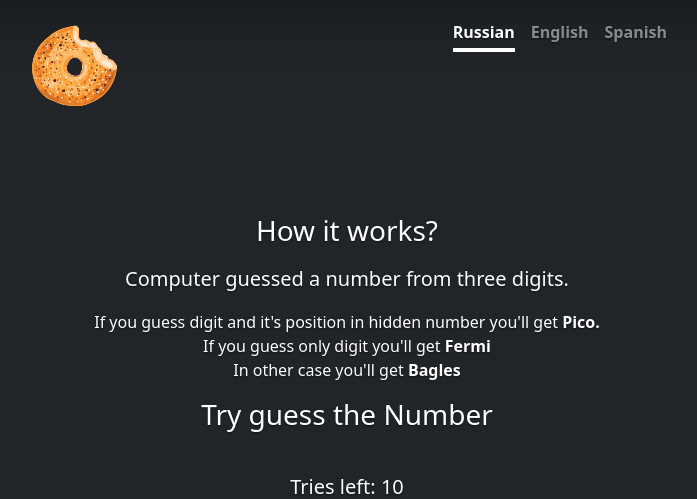
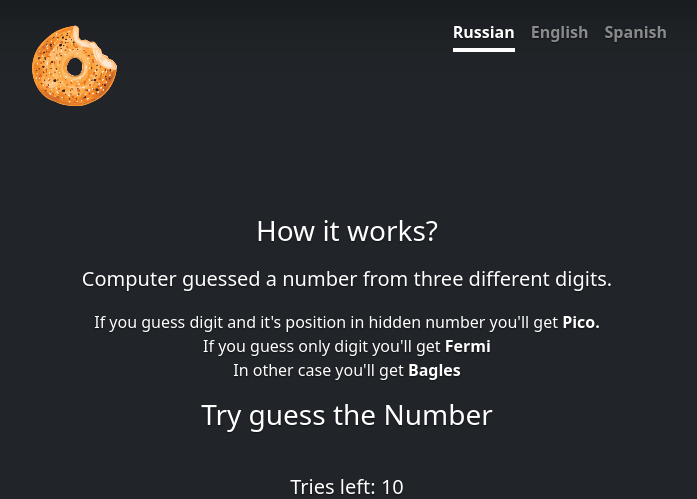
Before and after one commit to Xantes/PET-bagles, a Flask app: page /current_game/1 in a window 1280 px wide. Shown: the top 499 px of the page, without its empty margins (293-990 px from the left). Run offline with Flask 3, Linux system fonts and the light colour scheme; some libraries are stand-ins or nearby versions.

Commit message:
add valiidator and little text

```diff
--- a/app/application/forms.py
+++ b/app/application/forms.py
@@ -1,11 +1,11 @@
 from flask_wtf import FlaskForm
 from wtforms import StringField, IntegerField, SubmitField
-from wtforms.validators import Length, DataRequired
+from wtforms.validators import Length, DataRequired, NumberRange
 
 
 class TryForm(FlaskForm):
     try_number = StringField(label=None,
-                             validators=[Length(min=3, max=3), DataRequired()])
+                             validators=[Length(min=3, max=3), NumberRange(min=0, max=999), DataRequired()])
     submit_button = SubmitField(label='Try')
 
 
--- a/app/application/templates/game.html
+++ b/app/application/templates/game.html
@@ -9,7 +9,7 @@
         How it works?
     </h2>
     <p class="lead">
-        Computer guessed a number from three digits.
+        Computer guessed a number from three different digits.
     <p>If you guess digit and it's position in hidden number you'll get <b>Pico.</b><br>
         If you guess only digit you'll get <b>Fermi</b><br>
         In other case you'll get <b>Bagles</b></p>
```
